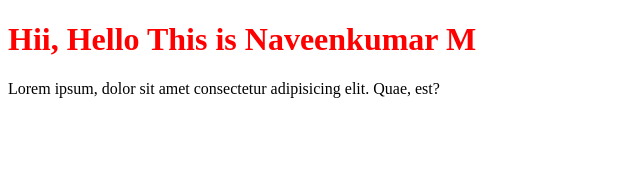
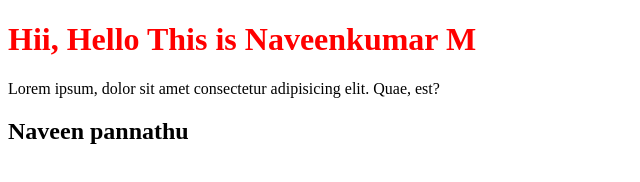
Before and after one commit to Naveenpyit/Firstrepo, a plain HTML site: page nav.html in a window 1280 px wide. Shown: the whole page, without its empty margins (0-640 px from the left). Drawn offline with Linux system fonts and the light colour scheme.

Commit message:
feat:Frontend add tag

```diff
--- a/nav.html
+++ b/nav.html
@@ -9,5 +9,6 @@
 <body>
     <h1>Hii, Hello This is Naveenkumar M</h1>
     <p>Lorem ipsum, dolor sit amet consectetur adipisicing elit. Quae, est?</p>
+    <h2>Naveen pannathu</h2>
 </body>
 </html>
```
